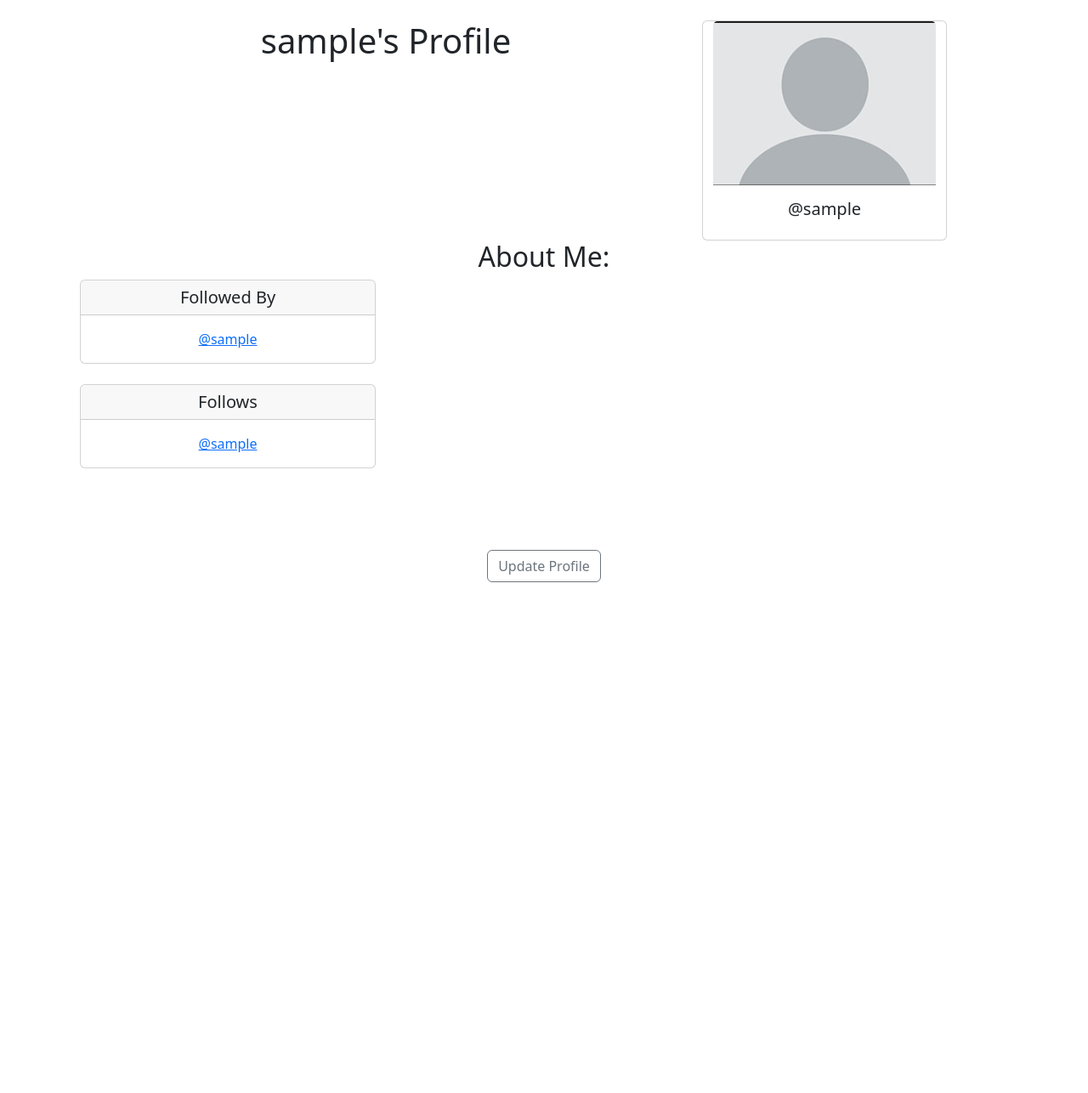
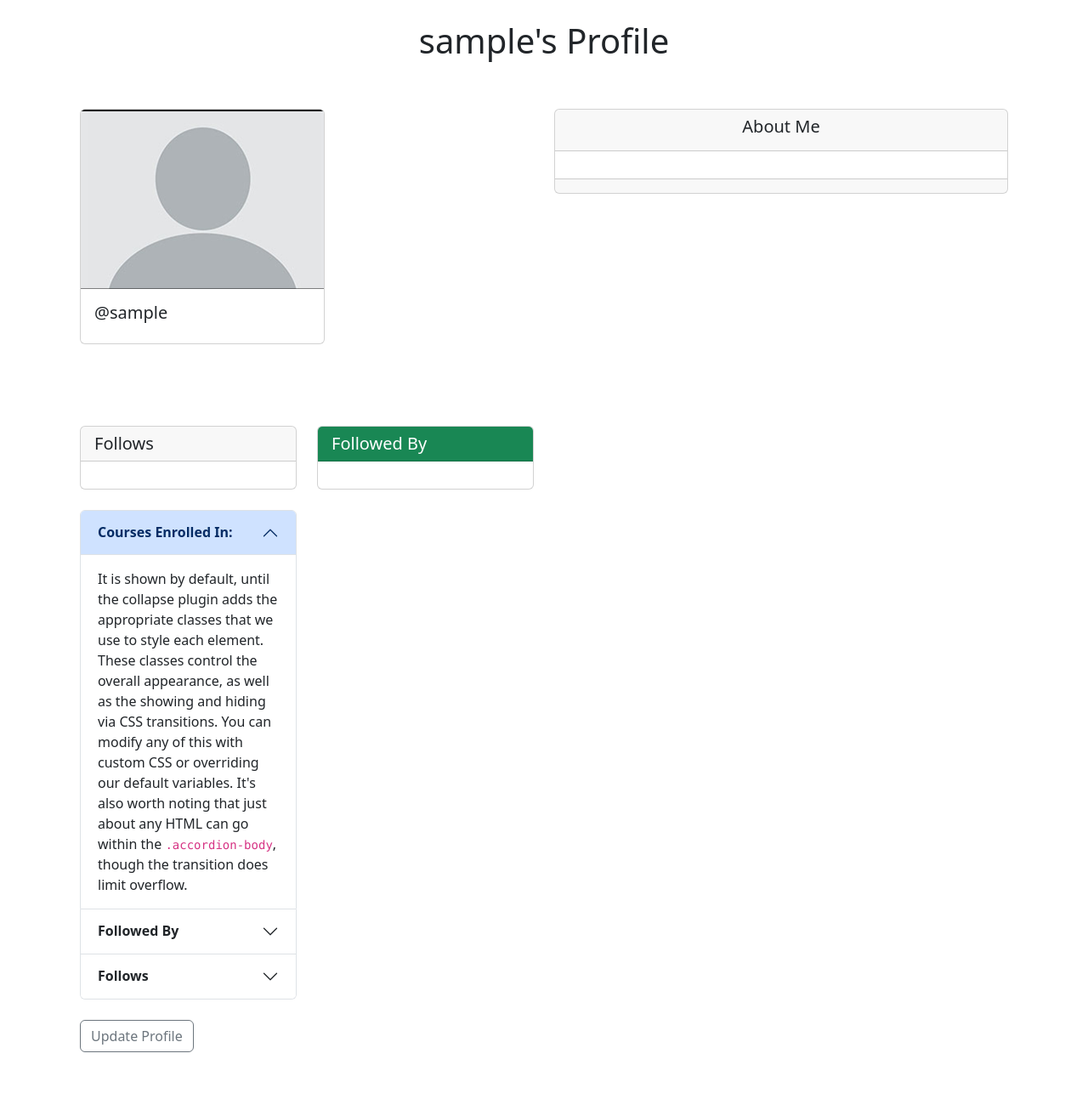
Before and after one commit to LRyder17/back-end-skillfusion, a Django app: page /profile/1 in a window 1280 px wide. Shown: the part 56-1342 px from the top of the page at 85% size. Before the commit the page ends 741 px from the top, so only its background shows below. Run offline with Django 4.2, Linux system fonts and the light colour scheme; the visitor is signed in with stand-in values (Sample User, id 1); data comes from the database, SQL or seed files in the repository; some libraries are stand-ins or nearby versions.

Commit message:
Corrects layput of profile page and adds an About Me section as well

```diff
--- a/accounts/forms.py
+++ b/accounts/forms.py
@@ -3,6 +3,7 @@ from django.forms import inlineformset_factory
 from .models import Comment, Profile, Course, CourseCategory, ClassMeeting
 from django.contrib.auth.forms import UserCreationForm
 from django.contrib.auth.models import User
+from django.core.validators import MaxLengthValidator
 
 class CommentForm(forms.ModelForm):
     body = forms.CharField(required=True,
@@ -48,10 +49,11 @@ class UserRegistrationForm(UserCreationForm):
 
 class ProfilePicForm(forms.ModelForm):
     profile_image = forms.ImageField(label="Profile Picture")
+    about_me = forms.CharField(widget=forms.Textarea, validators=[MaxLengthValidator(500)])
 
     class Meta:
         model = Profile
-        fields = ('profile_image', )
+        fields = ('profile_image', 'about_me')
 
 class CourseForm(forms.ModelForm):
     course_image = forms.ImageField(label="Course Image", required=False)
--- a/accounts/models.py
+++ b/accounts/models.py
@@ -7,6 +7,7 @@ from django.utils import timezone
 
 class Profile(models.Model):
     user = models.OneToOneField(User, on_delete=models.CASCADE)
+    about_me = models.TextField(null=True, blank=True)
     is_teacher = models.BooleanField(default=False)
     follows = models.ManyToManyField("self",
                                     related_name="followed_by",
--- a/accounts/templates/base.html
+++ b/accounts/templates/base.html
@@ -7,6 +7,7 @@
     <title>{% block title %}Skill Fusion{% endblock %}</title>
     <link href="https://cdn.jsdelivr.net/npm/bootstrap@5.3.1/dist/css/bootstrap.min.css" rel="stylesheet" integrity="sha384-4bw+/aepP/YC94hEpVNVgiZdgIC5+VKNBQNGCHeKRQN+PtmoHDEXuppvnDJzQIu9" crossorigin="anonymous">
     <link href="{% static 'images/generic_profile_pic.png' %}" rel="stylesheet">
+    <script src="https://kit.fontawesome.com/fb2d33d3f0.js" crossorigin="anonymous"></script>
   </head>
   <body>
 
--- a/accounts/templates/profile.html
+++ b/accounts/templates/profile.html
@@ -3,46 +3,13 @@
 {% block content %}
 
 {% if profile %}
+<div class="container">
     <div class="container text-center">
+        <h1>{{ profile.user.username }}'s Profile</h1>
+    </div>
+    <br/><br/>
     <div class="row">
-    <div class="col-8">
-      <h1>{{ profile.user.username }}'s Profile</h1>
-      <br/>
-        {% if comments %}
-        {% for comment in comments %}
-        <div class="alert alert-info" role="alert">
-            <div class="container">
-                <div class="row">
-                    <div class="col-1">
-                        {% if comment.user.profile.profile_image %}
-                        <a href="{% url 'profile' comment.user.profile.id %}">
-                            <img src="{{ comment.user.profile.profile_image.url }}" width=50
-                            height=50 class="rounded-circle" alt="{{ profile.profile.username }}">
-                        </a>
-                        {% else %}
-                        <img src="{% static 'images/generic_profile_pic.png' %}" width=50
-                        height=50 class="rounded-circle" alt="{{ profile.profile.username }}">
-                        {% endif %}
-                    </div>
-            <div class="col-10">
-            {{ comment.body }}<br/>
-            <small class="text muted">
-                ({{comment.created_at}})
-                <a href="{% url 'comment_like' comment.id %}" style="text-decoration: none;">💜</a>
-                By <strong>@{{comment.user.username}}</strong>
-                    {% if comment.number_of_likes > 0 %}
-                        - {{comment.number_of_likes}} Likes
-                    {% endif %}
-            </small>
-        </div>
-        <br/>
-                <br/>
-            </div>
-            </div>
-        </div>
-            {% endfor %}
-        {% endif %}
-    </div>
+        <div class="col-6">
             {% if profile.profile_image %}
             <div class="card" style="width: 18rem;">
                 <img src="{{ profile.profile_image.url }}" class="card-img-top">
@@ -58,46 +25,28 @@
                 </div>
             </div>
             {% endif %}
-    <h2> About Me:</h2>
-    <br/>
-    <div class="col-4">
-    <div class="card">
-        <h5 class="card-header">Followed By</h5>
+        </div>
+        <div class="col-6">
+            <div class="card text-center">
+                <div class="card-header">
+                    <h5 class="card-title">About Me</h5>
+                </div>
                 <div class="card-body">
-            <p class="card-text">
-                {% for following in profile.followed_by.all %}
-                    {% if following.user != request.user.profile %}
-                        <a href="{% url 'profile' following.user.id %}">
-                            @{{ following|lower }}
-                        </a>
-                        <br/>
+                    {% if profile.about_me != None %}
+                        <p class="card-text">{{profile.about_me}}</p>
+                    {% else %}
+                        <p class="card-text"></p>
                     {% endif %}
-                {% endfor %}
-            </p>
                 </div>
-    </div>
-    <br/>
-    <div class="card">
-        <h5 class="card-header">Follows</h5>
-        <div class="card-body">
-            <p class="card-text">
-                {% for following in profile.follows.all %}
-                    {% if following.user != request.user.profile %}
-                        <a href="{% url 'profile' following.user.id %}">
-                            @{{ following|lower }}
-                        </a>
-                        <br/>
-                    {% endif %}
-                {% endfor %}
-            </p>
+                <div class="card-footer text-body-secondary">
                 </div>
               </div>
         </div>
     </div>
-<br/>
-<br/>
-<br/>
-<form method=POST>
+    <br/><br/>
+    <div class="row">
+        <div class="col-4">
+            <form method="POST">
                 {% csrf_token %}
                 {% if user.profile != profile %}
                     {% if profile in user.profile.follows.all %}
@@ -114,13 +63,92 @@
                             value="follow"
                             type="submit">Follow @{{profile.user.username|lower}}
                         </button>
-
                     {% endif %}
                 {% endif %}
             </form>
+        </div>
+    </div>
+    <br/><br/>
+    <div class="row">
+        <div class="col-3">
+            <div class="card">
+                <h5 class="card-header">Follows</h5>
+                <div class="card-body">
+                    <p class="card-text">
+                        {% for following in profile.follows.all %}
+                            {% if following.user != profile.user %}
+                                <a href="{% url 'profile' following.user.id %}">
+                                    @{{ following|lower }}
+                                </a>
+                            {% endif %}
+                        {% endfor %}
+                    </p>
+                </div>
+            </div>
+        </div>
+        <div class="col-3">
+            <div class="card">
+                <h5 class="card-header bg-success text-white">Followed By</h5>
+                <div class="card-body">
+                    <p class="card-text">
+                        {% for following in profile.followed_by.all %}
+                            {% if following.user != profile.user %}
+                                <a href="{% url 'profile' following.user.id %}">
+                                    @{{ following|lower }}
+                                </a>
+                            {% endif %}
+                        {% endfor %}
+                    </p>
+                </div>
+            </div>
+        </div>
+    </div>
     <br/>
-    <div>
-        <div>
+    <div class="row">
+        <div class=col-3>
+            <div class="accordion" id="accordionExample">
+                <div class="accordion-item">
+                  <h2 class="accordion-header">
+                    <button class="accordion-button" type="button" data-bs-toggle="collapse" data-bs-target="#collapseOne" aria-expanded="true" aria-controls="collapseOne">
+                      <strong>Courses Enrolled In:</strong>
+                    </button>
+                  </h2>
+                  <div id="collapseOne" class="accordion-collapse collapse show" data-bs-parent="#accordionExample">
+                    <div class="accordion-body">
+                        It is shown by default, until the collapse plugin adds the appropriate classes that we use to style each element. These classes control the overall appearance, as well as the showing and hiding via CSS transitions. You can modify any of this with custom CSS or overriding our default variables. It's also worth noting that just about any HTML can go within the <code>.accordion-body</code>, though the transition does limit overflow.
+                    </div>
+                  </div>
+                </div>
+                <div class="accordion-item">
+                  <h2 class="accordion-header">
+                    <button class="accordion-button collapsed" type="button" data-bs-toggle="collapse" data-bs-target="#collapseTwo" aria-expanded="false" aria-controls="collapseTwo">
+                        <strong>Followed By</strong>
+                    </button>
+                  </h2>
+                  <div id="collapseTwo" class="accordion-collapse collapse" data-bs-parent="#accordionExample">
+                    <div class="accordion-body">
+                      <strong>This is the second item's accordion body.</strong> It is hidden by default, until the collapse plugin adds the appropriate classes that we use to style each element. These classes control the overall appearance, as well as the showing and hiding via CSS transitions. You can modify any of this with custom CSS or overriding our default variables. It's also worth noting that just about any HTML can go within the <code>.accordion-body</code>, though the transition does limit overflow.
+                    </div>
+                  </div>
+                </div>
+                <div class="accordion-item">
+                  <h2 class="accordion-header">
+                    <button class="accordion-button collapsed" type="button" data-bs-toggle="collapse" data-bs-target="#collapseThree" aria-expanded="false" aria-controls="collapseThree">
+                        <strong>Follows</strong>
+                    </button>
+                  </h2>
+                  <div id="collapseThree" class="accordion-collapse collapse" data-bs-parent="#accordionExample">
+                    <div class="accordion-body">
+                      <strong>This is the third item's accordion body.</strong> It is hidden by default, until the collapse plugin adds the appropriate classes that we use to style each element. These classes control the overall appearance, as well as the showing and hiding via CSS transitions. You can modify any of this with custom CSS or overriding our default variables. It's also worth noting that just about any HTML can go within the <code>.accordion-body</code>, though the transition does limit overflow.
+                    </div>
+                  </div>
+                </div>
+              </div>
+        </div>
+    </div>
+    <br/>
+    <div class="row">
+        <div class=col-3>
             {% if request.user.id == profile.user.id %}
                 <a href="{% url 'update_user' %}" class="btn btn-outline-secondary btn-block">
                     Update Profile
@@ -128,7 +156,7 @@
             {% endif %}
         </div>
     </div>
-
+    <br/><br/>
+</div>
 {% endif %}
-
 {% endblock %}
```
Also changed, not shown: accounts/templates/home.html (+15 -7 lines), accounts/migrations/0040_profile_about_me.py (added). Lines whose indentation alone changed are shown as unchanged.
